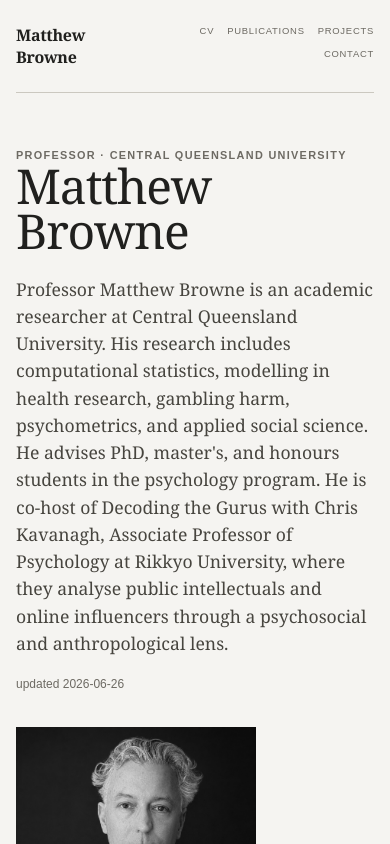
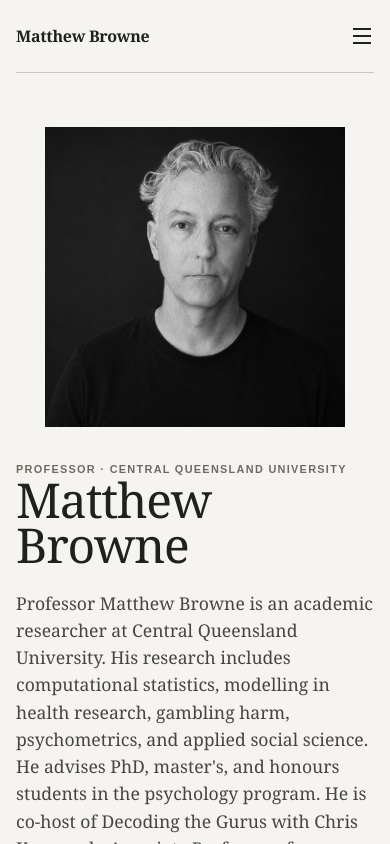
Before and after one commit to brownem722/brownem722.github.io, a Next.js app: page / in a window 390 px wide. Shown: the top 844 px of the page. Built offline with nearby package versions, Linux system fonts and the light colour scheme.

Commit message:
intro and nav mobile layout implemented

```diff
--- a/app/globals.css
+++ b/app/globals.css
@@ -6,8 +6,14 @@ html { scroll-behavior: smooth; }
 body { margin: 0; background: var(--paper); color: var(--ink); font-family: Arial, Helvetica, sans-serif; }
 a { color: inherit; text-decoration: none; }
 .shell { width: min(1080px, calc(100% - 48px)); margin-inline: auto; }
-.site-header { display: flex; align-items: center; justify-content: space-between; padding: 24px 0; border-bottom: 1px solid var(--line); }
+.site-header { display: flex; align-items: center; justify-content: space-between; gap: 18px; padding: 24px 0; border-bottom: 1px solid var(--line); }
 .wordmark { font: 700 1rem Georgia, serif; letter-spacing: -.02em; }
+.nav-toggle { display: none; align-items: center; justify-content: center; flex-direction: column; gap: 5px; width: 40px; height: 40px; margin: -8px -8px -8px 0; padding: 0; border: 0; background: transparent; color: var(--ink); cursor: pointer; }
+.nav-toggle-bar { display: block; width: 18px; height: 2px; background: currentColor; transition: transform .2s ease, opacity .2s ease; }
+.site-header.is-nav-open .nav-toggle-bar { height: 1.5px; }
+.site-header.is-nav-open .nav-toggle-bar:nth-child(1) { transform: translateY(6.5px) rotate(45deg); }
+.site-header.is-nav-open .nav-toggle-bar:nth-child(2) { opacity: 0; }
+.site-header.is-nav-open .nav-toggle-bar:nth-child(3) { transform: translateY(-6.5px) rotate(-45deg); }
 nav { display: flex; gap: 20px; font-size: .7rem; letter-spacing: .08em; text-transform: uppercase; }
 nav a, .back-link { color: var(--muted); }
 nav a:hover, .back-link:hover, .quiet-link:hover { color: var(--ink); }
@@ -66,13 +72,22 @@ h2 { margin-bottom: 18px; font-size: clamp(1.8rem, 3vw, 2.8rem); line-height: 1.
 .publication-controls { display: grid; grid-template-columns: 1fr 160px; gap: 10px; }
 .publication-controls input, .publication-controls select { width: 100%; border: 1px solid var(--line); border-radius: 0; background: transparent; padding: 12px 13px; color: var(--ink); font: .82rem Arial, sans-serif; }
 .results-count { margin: 16px 0; color: var(--muted); font-size: .72rem; }
-.sr-only { position: absolute; width: 1px; height: 1px; padding: 0; margin: -1px; overflow: hidden; clip: rect(0, 0, 0, 0); white-space: nowrap; border: 0; }
-@media (max-width: 760px) {
+@media (max-width:  760px) {
   .shell { width: min(100% - 32px, 620px); }
-  .site-header { align-items: flex-start; gap: 18px; }
-  nav { flex-wrap: wrap; justify-content: flex-end; gap: 9px 13px; font-size: .59rem; }
+  .site-header { position: relative; flex-wrap: wrap; align-items: center; }
+  .nav-toggle { display: flex; }
+  nav {
+    display: none;
+    flex-basis: 100%;
+    flex-direction: column;
+    align-items: flex-start;
+    gap: 16px;
+    padding: 8px 0 6px;
+    font-size: .7rem;
+  }
+  .site-header.is-nav-open nav { display: flex; }
   .intro { grid-template-columns: 1fr; gap: 34px; padding: 54px 0 50px; }
-  .portrait-frame { width: min(100%, 240px); }
+  .portrait-frame { width: min(100%, 300px); margin: 0 auto; order: -1;}
   .portrait-frame img { flex: none; height: auto; object-fit: initial; }
   .quote-section { padding: 14px 0 28px; }
   .quote-stack { min-height: 148px; }
@@ -91,4 +106,5 @@ h2 { margin-bottom: 18px; font-size: clamp(1.8rem, 3vw, 2.8rem); line-height: 1.
 @media (prefers-reduced-motion: reduce) {
   .quote-cycle { animation: none !important; transition: none; }
   .quote-current, .quote-incoming { opacity: 1; }
+  .nav-toggle-bar { transition: none; }
 }
--- a/app/page.tsx
+++ b/app/page.tsx
@@ -1,6 +1,7 @@
 import Link from "next/link";
 import { academicPublications, cv, episodes, writing } from "../lib/site-data";
 import QuoteCycle from "./quote-cycle";
+import SiteHeader from "./site-header";
 
 const funding = cv.summary.find((item) => item.label.toLowerCase() === "research funding") ?? { label: "Research funding", value: "" };
 const firstAuthorPattern = /^Browne,\s*M\./i;
@@ -17,15 +18,7 @@ function episodeDate(value: string) {
 export default function Home() {
   return (
     <main>
-      <header className="site-header shell">
-        <Link className="wordmark" href="/">Matthew Browne</Link>
-        <nav aria-label="Main navigation">
-          <a href="/Matthew_Browne_CV.pdf">CV</a>
-          <Link href="/publications">Publications</Link>
-          <Link href="/projects">Projects</Link>
-          <Link href="#contact">Contact</Link>
-        </nav>
-      </header>
+      <SiteHeader />
 
       <section className="intro shell">
         <div className="intro-copy">
@@ -37,7 +30,7 @@ export default function Home() {
         <figure className="portrait-frame">
           {/* eslint-disable-next-line @next/next/no-img-element */}
           <img src="/headshot.png" alt="Black and white portrait of Matthew Browne" width="1536" height="1536" />
-          <figcaption>Matt Browne</figcaption>
+          <figcaption className="sr-only min-[761px]:not-sr-only">Matt Browne</figcaption>
         </figure>
       </section>
 
--- /dev/null
+++ b/app/site-header.tsx
@@ -0,0 +1,66 @@
+"use client";
+
+import Link from "next/link";
+import { useEffect, useId, useState } from "react";
+
+export default function SiteHeader() {
+  const [open, setOpen] = useState(false);
+  const navId = useId();
+
+  useEffect(() => {
+    if (!open) return;
+
+    function onKeyDown(event: KeyboardEvent) {
+      if (event.key === "Escape") setOpen(false);
+    }
+
+    function onResize() {
+      if (window.matchMedia("(min-width: 761px)").matches) setOpen(false);
+    }
+
+    window.addEventListener("keydown", onKeyDown);
+    window.addEventListener("resize", onResize);
+    return () => {
+      window.removeEventListener("keydown", onKeyDown);
+      window.removeEventListener("resize", onResize);
+    };
+  }, [open]);
+
+  function closeMenu() {
+    setOpen(false);
+  }
+
+  return (
+    <header className={`site-header shell${open ? " is-nav-open" : ""}`}>
+      <Link className="wordmark" href="/" onClick={closeMenu}>
+        Matthew Browne
+      </Link>
+      <button
+        type="button"
+        className="nav-toggle"
+        aria-expanded={open}
+        aria-controls={navId}
+        aria-label={open ? "Close menu" : "Open menu"}
+        onClick={() => setOpen((current) => !current)}
+      >
+        <span className="nav-toggle-bar" aria-hidden="true" />
+        <span className="nav-toggle-bar" aria-hidden="true" />
+        <span className="nav-toggle-bar" aria-hidden="true" />
+      </button>
+      <nav id={navId} aria-label="Main navigation">
+        <a href="/Matthew_Browne_CV.pdf" onClick={closeMenu}>
+          CV
+        </a>
+        <Link href="/publications" onClick={closeMenu}>
+          Publications
+        </Link>
+        <Link href="/projects" onClick={closeMenu}>
+          Projects
+        </Link>
+        <Link href="#contact" onClick={closeMenu}>
+          Contact
+        </Link>
+      </nav>
+    </header>
+  );
+}
```
